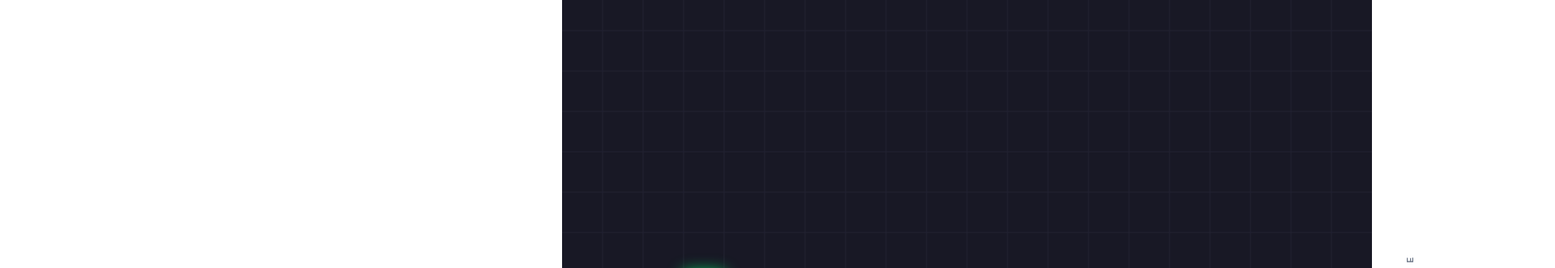
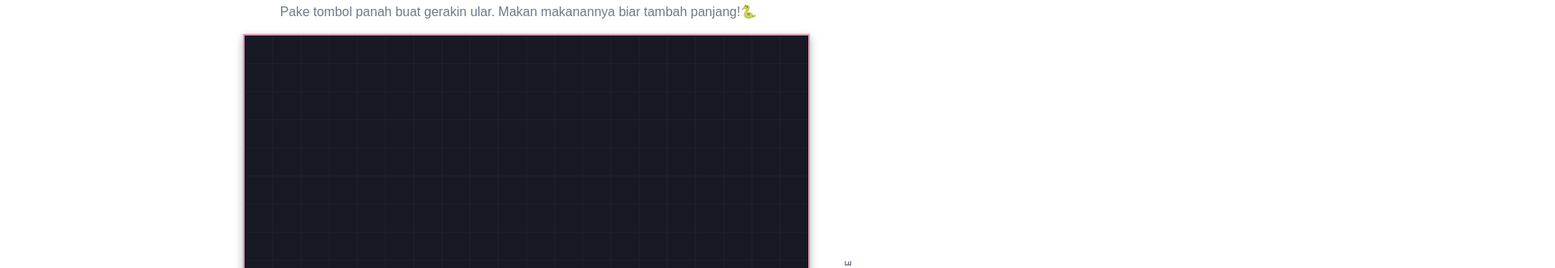
Before and after one commit to SahrulRD-Smatel/Snake-Game, a plain HTML site: page index.html in a window 1280 px wide. Shown: the top 332 px of the page at 81% size, 1920 px wide, since content can reach past the window. Drawn offline with Linux system fonts and the light colour scheme.

Commit message:
Update snake.css

```diff
--- a/snake.css
+++ b/snake.css
@@ -26,6 +26,11 @@ body {
 }
 canvas {
   background-color: #181825;
+  width: 100%; /* Mengecilkan lebar canvas menjadi 80% dari container */
+  height: 700px; /* Tinggi canvas tetap atau bisa disesuaikan */
+  max-width: 700px; /* Maksimum lebar canvas */
+  border: 2px solid #e09bac; /* Tambahkan border jika ingin lebih jelas */
+  box-shadow: 0px 4px 10px rgba(0, 0, 0, 0.3); /* Efek bayangan */
 }
 .container {
   display: flex;
```
